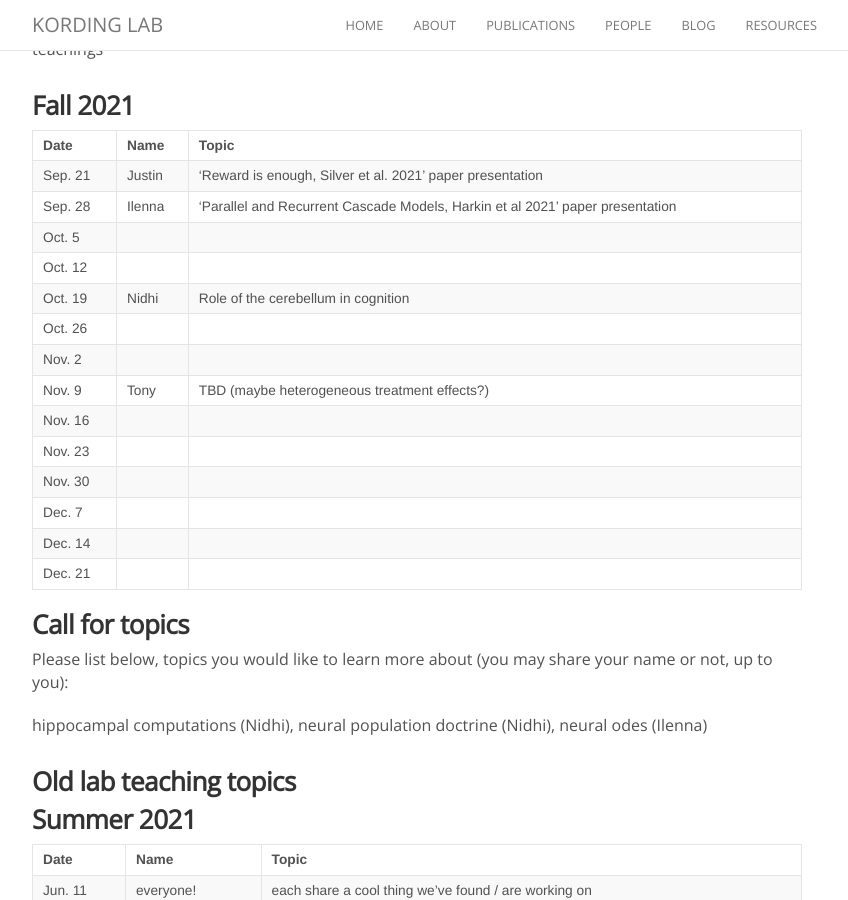
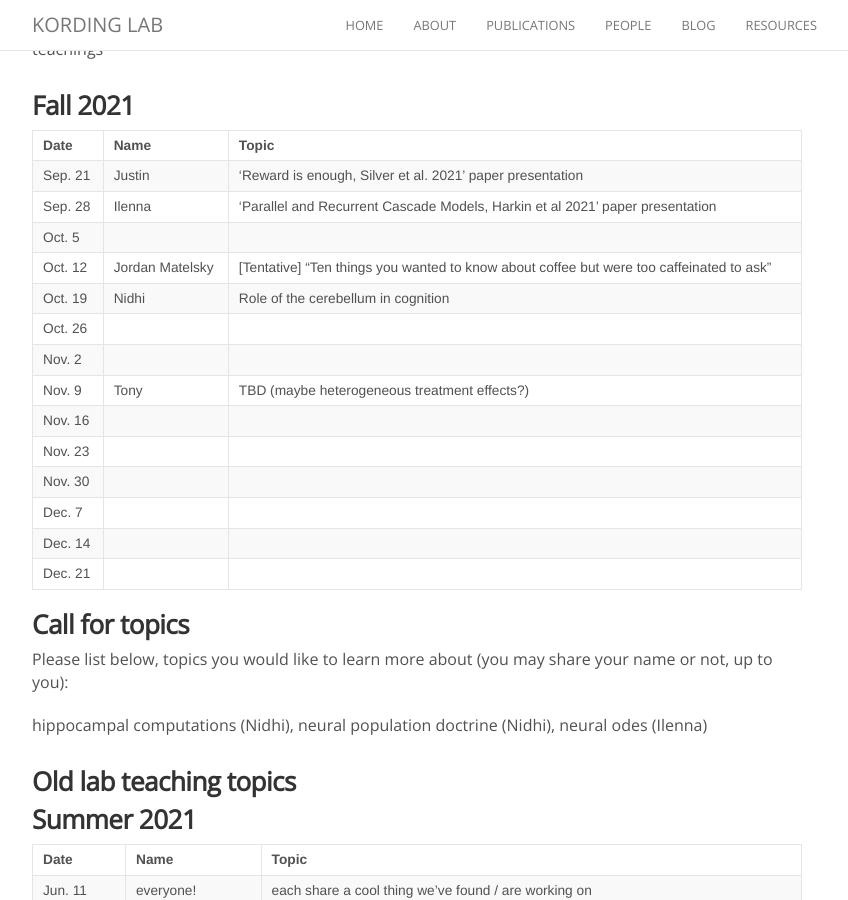
Before and after one commit to KordingLab/KordingLab.github.io, a Jekyll site: the page built from _posts/2021-01-01-upcoming-lab-teaching.md, in a window 1280 px wide and 900 px high, scrolled down 367 px. Shown: the whole window, without its empty margins (223-1071 px from the left). Built offline with Jekyll 4.4.1, drawn with Linux system fonts in a browser that asks for light colours; nearby versions of some CDN libraries; comment, search, counter and statistics services are not loaded.

Commit message:
Update 2021-01-01-upcoming-lab-teaching.md

```diff
--- a/_posts/2021-01-01-upcoming-lab-teaching.md
+++ b/_posts/2021-01-01-upcoming-lab-teaching.md
@@ -14,11 +14,11 @@ Get on the listserve for announcements: https://groups.google.com/forum/#!forum/
 |------|------|-------|
 | Sep. 21 | Justin | 'Reward is enough, Silver et al. 2021' paper presentation |
 | Sep. 28 | Ilenna | 'Parallel and Recurrent Cascade Models, Harkin et al 2021' paper presentation |
-| Oct. 5 |   |  |
-| Oct. 12 | |  |
+| Oct. 5 | | |
+| Oct. 12 | Jordan Matelsky | [Tentative] "Ten things you wanted to know about coffee but were too caffeinated to ask" |
 | Oct. 19 | Nidhi | Role of the cerebellum in cognition |
 | Oct. 26 |   |  |
-| Nov. 2 |  |  |
+| Nov. 2 |    |  |
 | Nov. 9 | Tony | TBD (maybe heterogeneous treatment effects?) |
 | Nov. 16 |   |  |
 | Nov. 23 |   |  |
```
